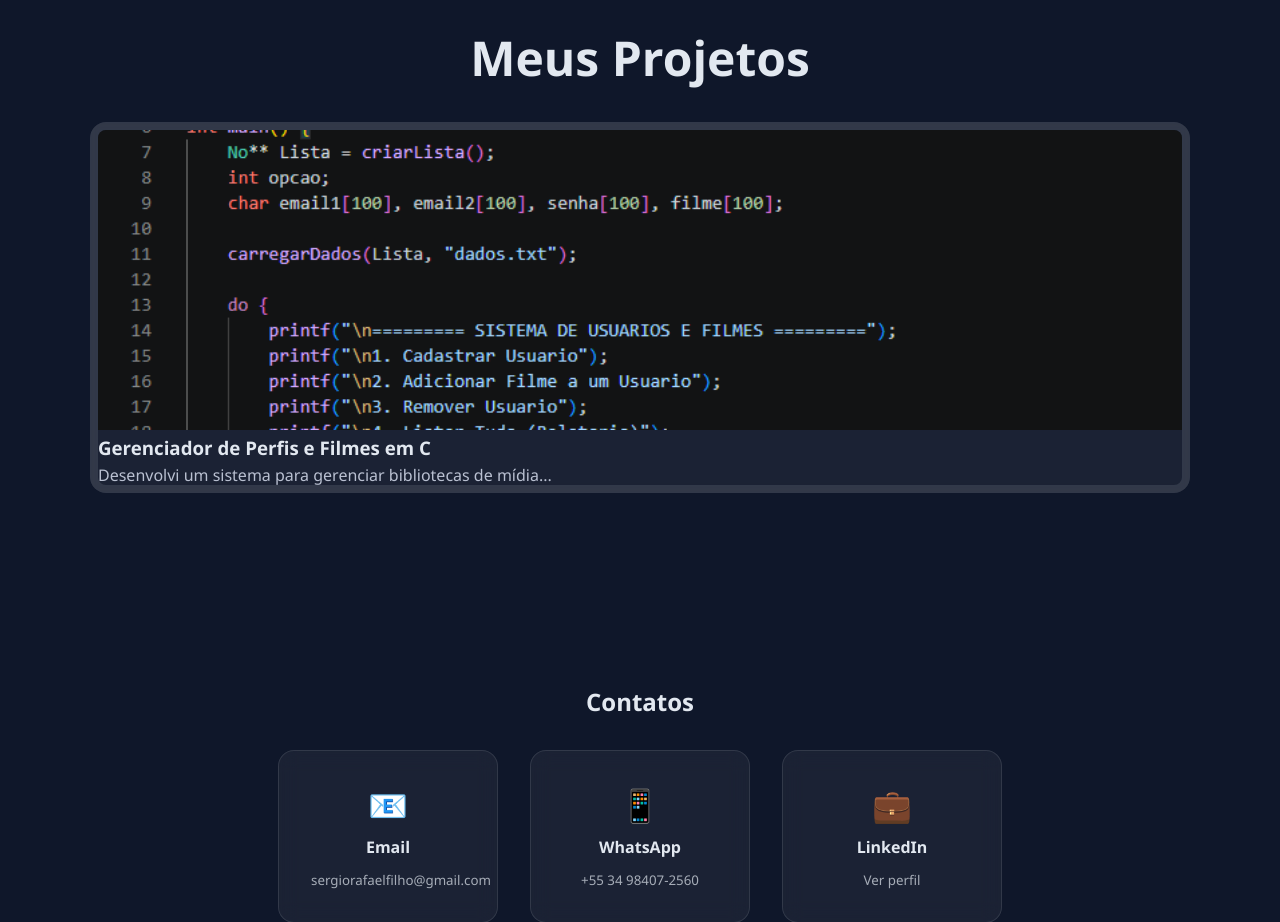
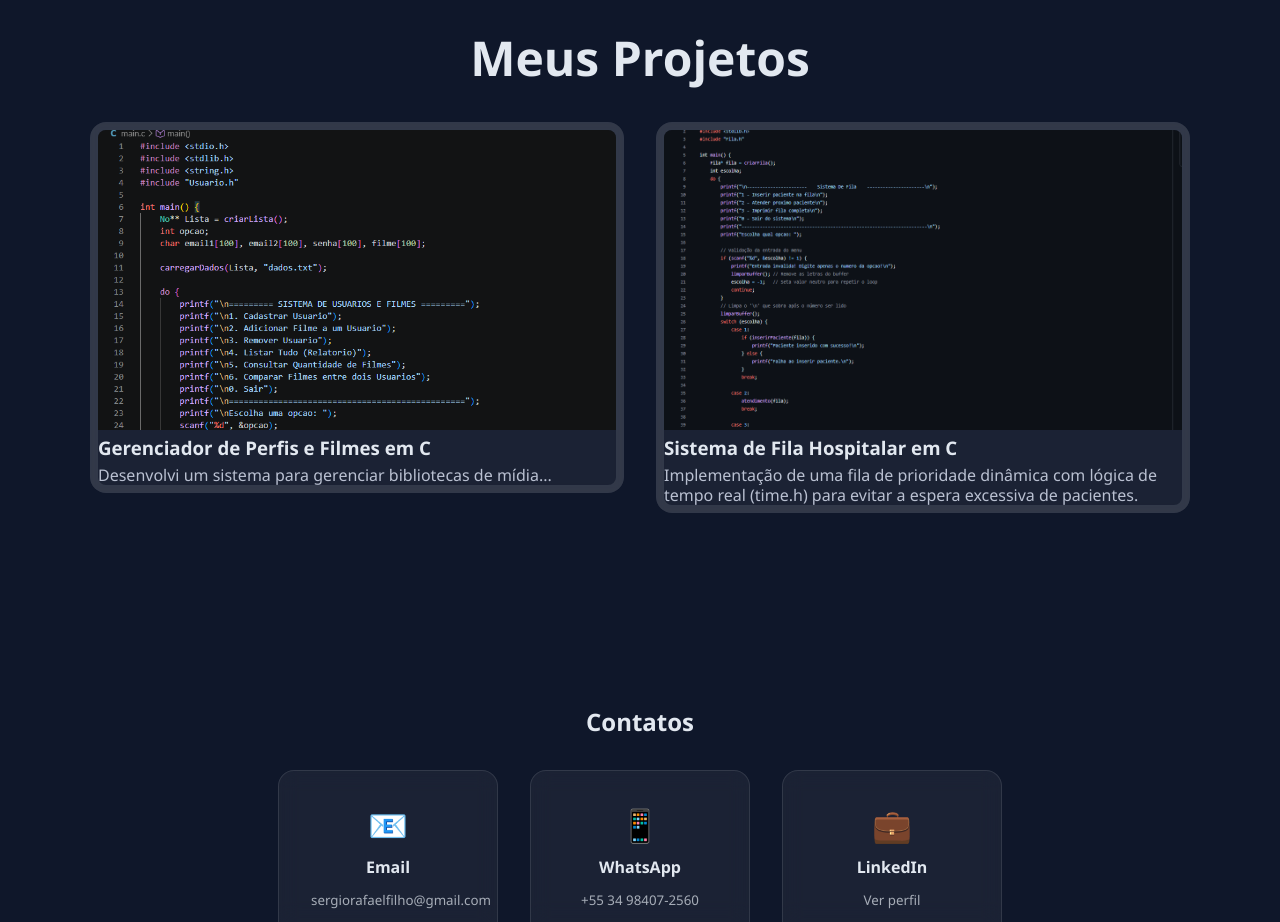
Before and after one commit to Serjas21/serjas21.github.io, a plain HTML site: page index.html in a window 1280 px wide. Shown: the part 1260-2182 px from the top of the page. Drawn offline with Linux system fonts and the light colour scheme.

Commit message:
Update index.html

```diff
--- a/index.html
+++ b/index.html
@@ -50,9 +50,7 @@
     <h2 class="projetos-titulos">Meus Projetos</h2>
 
     <div class="projetos-caixas">
-            <a href="https://github.com/Serjas21/Lista-duplamente-encadeada-filmes" target="_blank"
-                rel="noopener noreferrer" class="projetos-link">
-
+        <a href="https://github.com/Serjas21/Lista-duplamente-encadeada-filmes" target="_blank" rel="noopener noreferrer" class="projetos-link">
             <div class="projetos-card">
                 <img src="./img/Projeto.png" alt="Projeto 1" class="Projetos-imagem">
                 <h3 class="info-projetos">Gerenciador de Perfis e Filmes em C</h3>
@@ -60,7 +58,16 @@
                     Desenvolvi um sistema para gerenciar bibliotecas de mídia...
                 </p>
             </div>
+        </a>
 
+        <a href="https://github.com/Serjas21/Fila-de-hospital" target="_blank" rel="noopener noreferrer" class="projetos-link">
+            <div class="projetos-card">
+                <img src="./img/Fila.png" alt="Projeto Fila Hospitalar" class="Projetos-imagem">
+                <h3 class="info-projetos">Sistema de Fila Hospitalar em C</h3>
+                <p class="paragrafo-projetos">
+                    Implementação de uma fila de prioridade dinâmica com lógica de tempo real (time.h) para evitar a espera excessiva de pacientes.
+                </p>
+            </div>
         </a>
     </div>
 </section>
```
Lines whose indentation alone changed are shown as unchanged.
